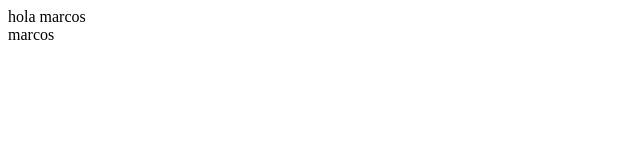
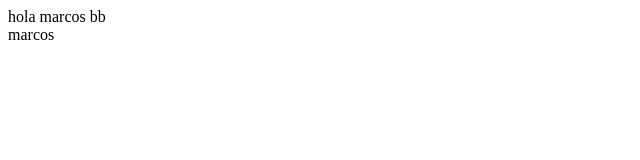
Before and after one commit to hjmduarte/test1, a plain HTML site: page index.html in a window 1280 px wide. Shown: the full height of the page, 0-640 px from the left. Drawn offline with Linux system fonts and the light colour scheme.

Commit message:
marcos bb

```diff
--- a/index.html
+++ b/index.html
@@ -1,2 +1,2 @@
-<header>hola marcos</header>
+<header>hola marcos bb </header>
 <form action="botom">marcos </form>
```
